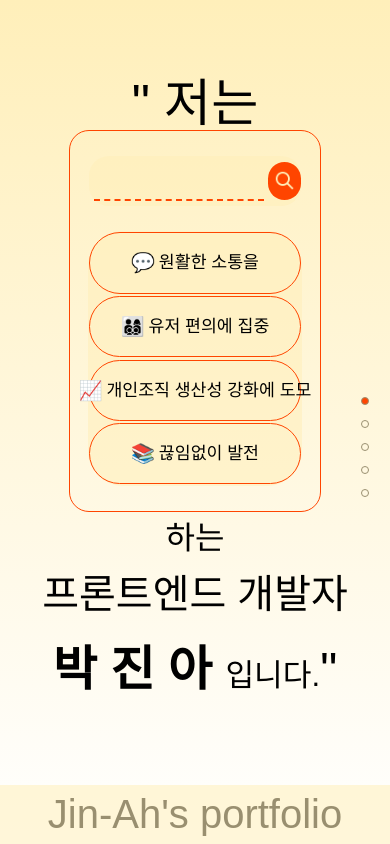
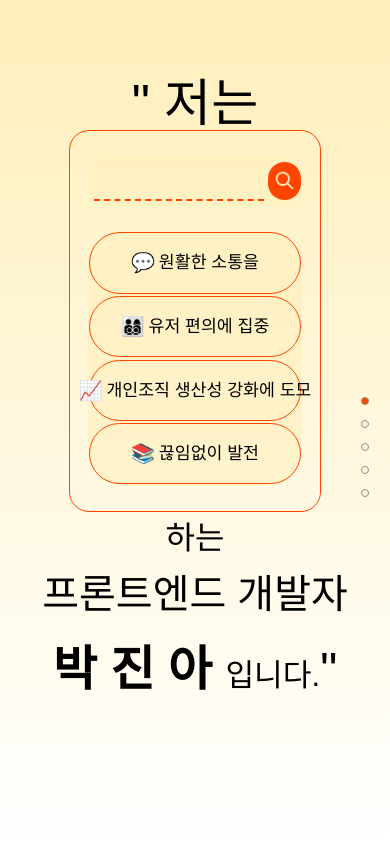
Before and after one commit to jinah95/Jin-Ah-Portfolio, a React (Create React App) app: page / in a window 390 px wide. Built offline with nearby package versions, Linux system fonts and the light colour scheme; a web font is replaced by a local one.

Commit message:
fix: mobile version bottom name bar remove

```diff
--- a/src/components/MyPortfolio.js
+++ b/src/components/MyPortfolio.js
@@ -6,12 +6,14 @@ import TimeLine from "./TimeLine";
 import Footer from "./Footer";
 import Dots from "./Dots";
 import styled from "styled-components";
+import { useMediaQuery } from "react-responsive";
 import { useRef, useEffect, useState } from "react";
 
 const DIVIDER_HEIGHT = 5;
 
 let vh = 0;
 const MyPortfolio = () => {
+    const isMobile = useMediaQuery({ query: "(max-width: 680px)" });
     const outerDivRef = useRef();
     const [scrollIndex, setScrollIndex] = useState(1);
     const [noDots, setNoDots] = useState(true);
@@ -314,7 +316,9 @@ const MyPortfolio = () => {
                 <Child id="footer">
                     <Footer className="yContainer" />
                 </Child>
-                <FooterContainer>Jin-Ah's portfolio</FooterContainer>
+                {!isMobile && (
+                    <FooterContainer>Jin-Ah's portfolio</FooterContainer>
+                )}
             </FullPageWrapper>
         </>
     );
```
